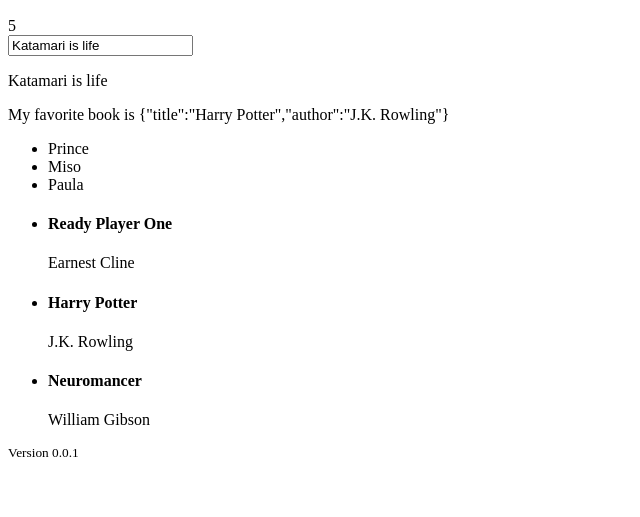
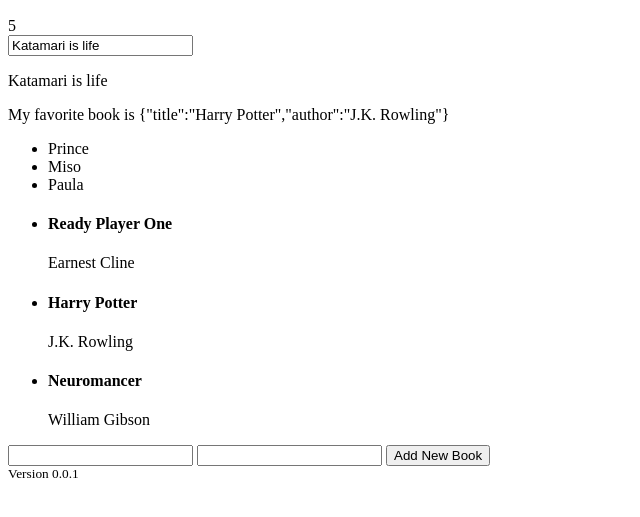
Before and after one commit to SpookyMiso/intro-angular-js, a website: page public/index.html in a window 1280 px wide. Shown: the part 155-672 px from the top of the page, without its empty margins (0-640 px from the left). Drawn offline with nearby package versions, Linux system fonts and the light colour scheme.

Commit message:
used the bookService to add a new book

```diff
--- a/public/index.html
+++ b/public/index.html
@@ -27,6 +27,22 @@
         <p>{{ book.author }}</p>
       </li>
     </ul>
+    <input
+      ng-model="myNewBookTitle",
+      type="text"
+      name="name"
+      value="">
+    <input
+      ng-model="myNewBookAuthor",
+      type="text"
+      name="name"
+      value="">
+    <button
+      ng-click="addBook(myNewBookTitle, myNewBookAuthor)"
+      type="button"
+      name="button">
+      Add New Book
+    </button>
   </div>
   <footer>
     <small>Version {{ APP_VERSION }}</small>
--- a/public/js/myController.controller.js
+++ b/public/js/myController.controller.js
@@ -9,5 +9,6 @@
       $scope.characters = CharacterVersionFactory;
       $scope.books = BookService.getBooks();
       $scope.book = BookService.getBook(1);
+      $scope.addBook = BookService.addBook;
     }
 })();
--- a/public/js/services.js
+++ b/public/js/services.js
@@ -18,5 +18,11 @@
         }
         return books[index];
       };
+
+      this.addBook = function (title, author) {
+        books.push({ title: title, author: author });
+      };
     });
+
+
 })();
```
